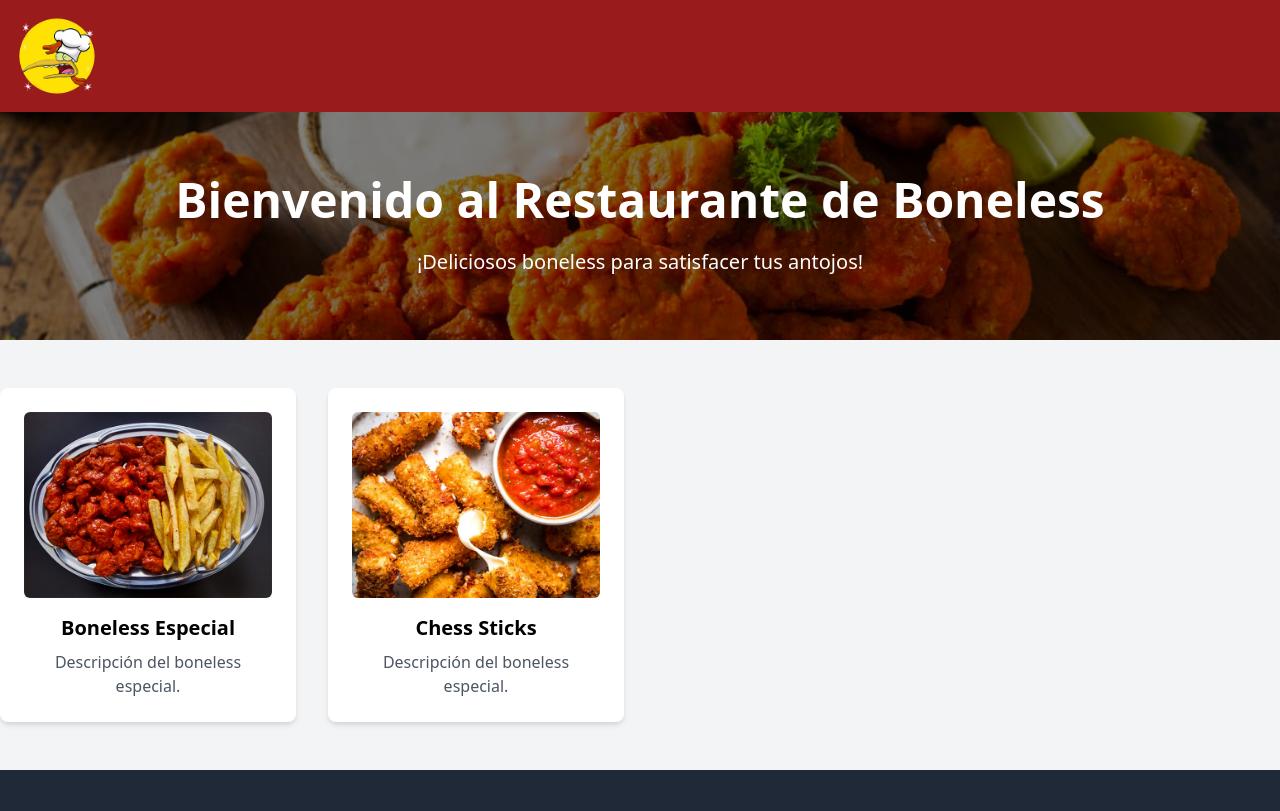
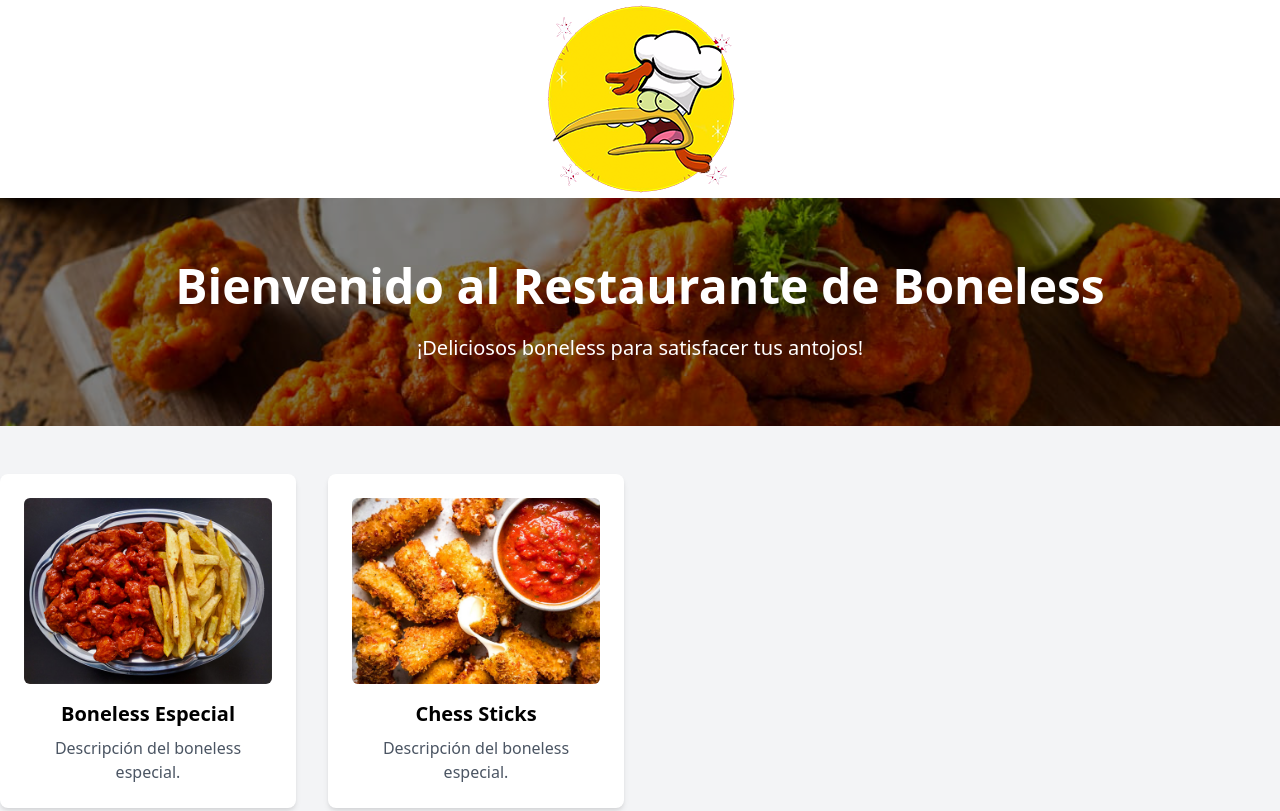
Before and after one commit to Atremenyu/boneless.github.io, a plain HTML site: page index.html in a window 1280 px wide. Shown: the top 811 px of the page. Drawn offline with nearby package versions, Linux system fonts and the light colour scheme.

Commit message:
Update index.html

```diff
--- a/index.html
+++ b/index.html
@@ -9,16 +9,13 @@
 <body class="bg-gray-100">
 
   <!-- Menú de Navegación -->
-<nav class="bg-red-800 text-white p-4">
-    <div class="container mx-auto flex items-center justify-between">
-        <!-- Logo centrado -->
-        <div class="flex items-center">
-            <img src="logo.png" alt="Logo del Restaurante" class="h-20">
-        </div>
-
-
+<nav class="bg-white">
+    <div class="container mx-auto">
+      <a href="#">
+        <img src="logo.png" alt="Logo" class="block mx-auto max-w-full h-auto logo">
+      </a>
     </div>
-</nav>
+  </nav>
 
     <!-- Banner Hero con imagen de fondo y superposición -->
 <section class="relative bg-gray-800 text-white py-16 bg-cover bg-center" style="background-image: url('bannerhero.jpg');">
```
